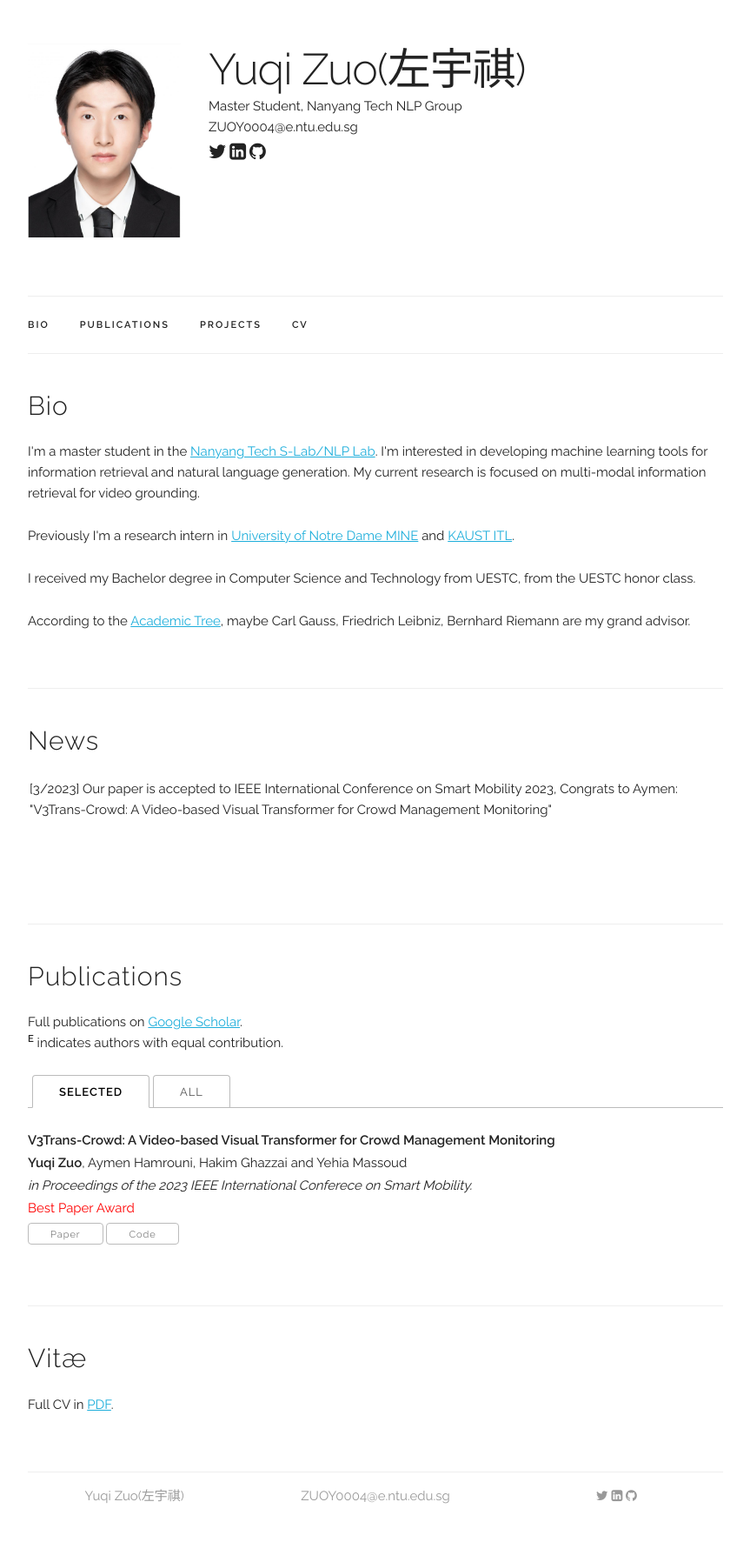
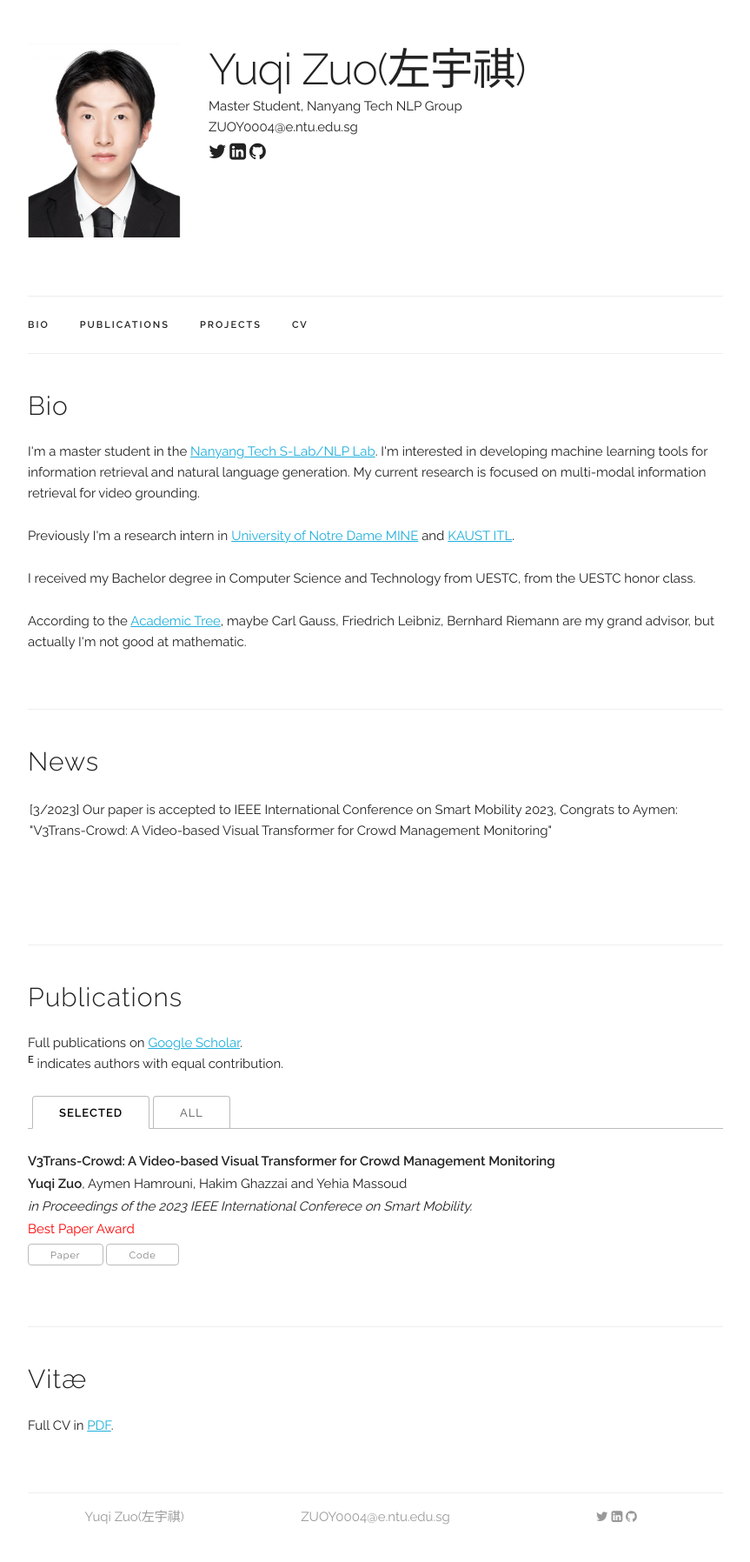
Before and after one commit to zyqdzkd/zyqdzkd.github.io, a Jekyll site: the page built from index.html, in a window 1280 px wide. Shown: the whole page at 87% size, without its empty margins (208-1071 px from the left). Built offline with Jekyll 4.4.1, drawn with Linux system fonts in a browser that asks for light colours; before the commit the page ends 1772 px from its top, so only the background shows below that.

Commit message:
Update index.html

```diff
--- a/index.html
+++ b/index.html
@@ -12,7 +12,7 @@ title: Personal Webpage
   <p>
   I received my Bachelor degree in Computer Science and Technology from UESTC, from the UESTC honor class.
   <p>
-  According to the <a href="https://academictree.org/">Academic Tree</a>, maybe Carl Gauss, Friedrich Leibniz, Bernhard Riemann are my grand advisor.
+  According to the <a href="https://academictree.org/">Academic Tree</a>, maybe Carl Gauss, Friedrich Leibniz, Bernhard Riemann are my grand advisor, but actually I'm not good at mathematic.
   </p>
 </div>
 
```
